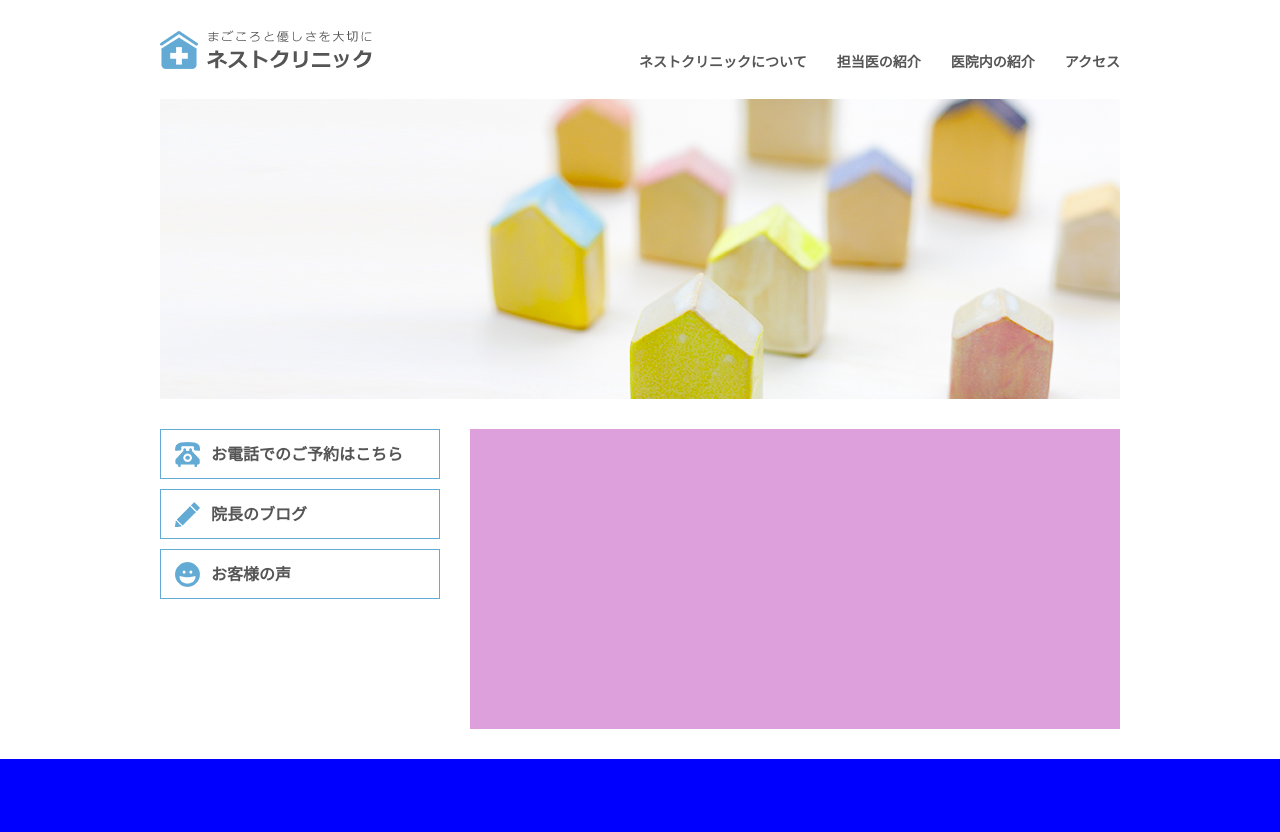
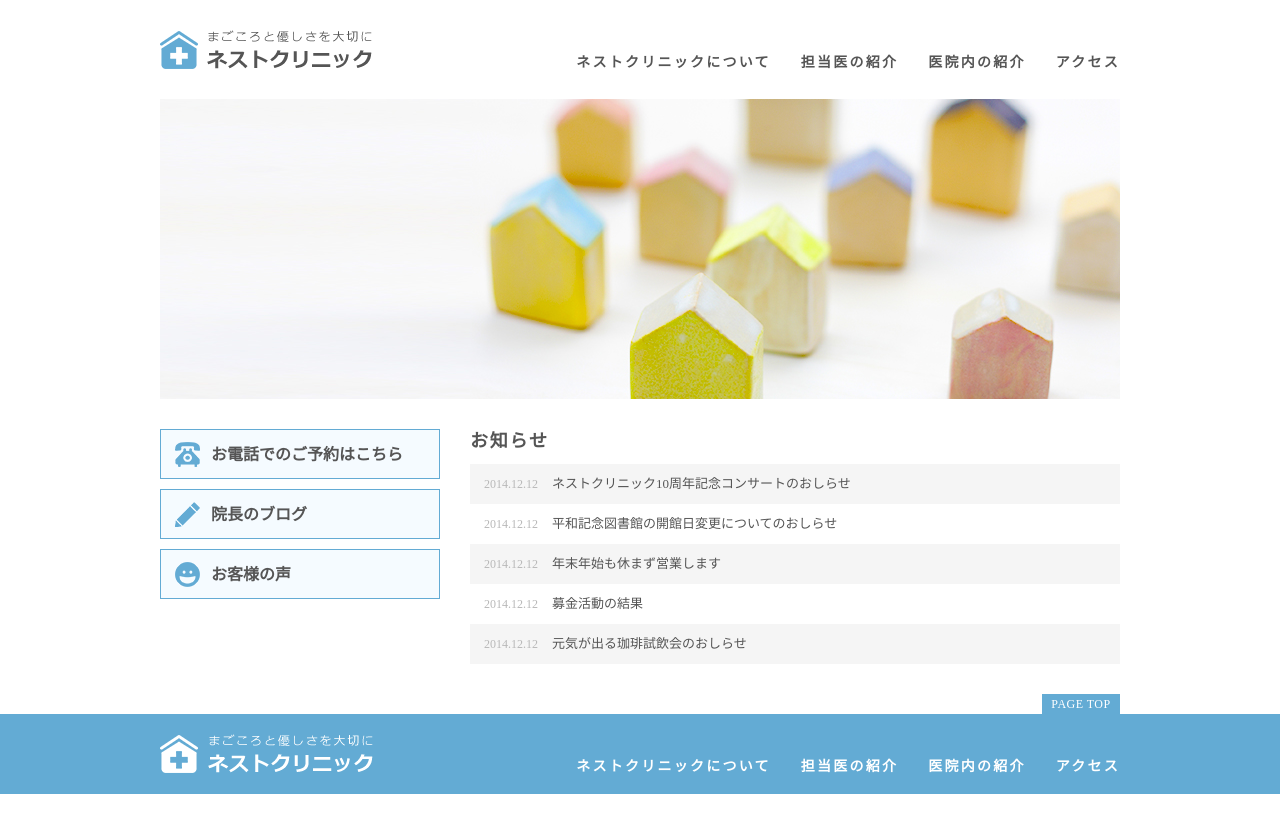
Before and after one commit to nyaming/udemy_clinic, a plain HTML site: page index.html in a window 1280 px wide. After the commit the page ends 800 px from the top, so only its background shows below. Drawn offline with Linux system fonts and the light colour scheme.

Commit message:
Add files via upload

```diff
--- a/index.html
+++ b/index.html
@@ -45,39 +45,75 @@
 					<ul>
 						<li class="tel">
 							<a href="#">
-								<!-- <img src="images/icon_tel.png" alt="電話"> -->
 								お電話でのご予約はこちら
 							</a>
 						</li>
 						<li class="blog">
 							<a href="#">
-								<!-- <img src="images/icon_blog.png" alt="電話"> -->
 								院長のブログ
 							</a>
 						</li>
 						<li class="voice">
 							<a href="#">
-								<!-- <img src="images/icon_voice.png" alt="電話"> -->
 								お客様の声
 							</a>
 						</li>
 					</ul>
-
-
 				</div>
 				<!-- left ここまで -->
 				<!-- right ここから -->
 				<div class="right">
-
+					<h2>お知らせ</h2>
+					<ul>
+						<li><a href="#">
+							<time datetime="2014-12-12">2014.12.12</time>
+							<p>ネストクリニック10周年記念コンサートのおしらせ</p>
+						</a></li>
+						<li><a href="#">
+							<time datetime="2014-12-12">2014.12.12</time>
+							<p>平和記念図書館の開館日変更についてのおしらせ</p>
+						</a></li>
+						<li><a href="#">
+							<time datetime="2014-12-12">2014.12.12</time>
+							<p>年末年始も休まず営業します</p>
+						</a></li>
+						<li><a href="#">
+							<time datetime="2014-12-12">2014.12.12</time>
+							<p>募金活動の結果</p>
+						</a></li>
+						<li><a href="#">
+							<time datetime="2014-12-12">2014.12.12</time>
+							<p>元気が出る珈琲試飲会のおしらせ</p>
+						</a></li>
+					</ul>
 				</div>
 				<!-- right ここまで -->
 				<div class="clearfix"></div>
-
+				<p class="pagetop"><a href="#">PAGE TOP</a></p>
+				<div class="clearfix"></div>
 	</div>
 	<!-- wrapper ここまで -->
 
 	<!-- footer ここから -->
 	<footer class="footer">
+		<div class="wrapper">
+
+			<p class="logo">
+				<img src="images/logo_footer.png" alt="まごころと優しさを大切に　ネストクリニック">
+			</p>
+
+			<ul>
+				<li><a href="#">ネストクリニックについて</a></li>
+				<li><a href="#">担当医の紹介</a></li>
+				<li><a href="#">医院内の紹介</a></li>
+				<li><a href="#">アクセス</a></li>
+				<div class="clearfix"></div>
+			</ul>
+
+			<div class="clearfix"></div>
+
+		</div>
+
 
 	</footer>
 	<!-- footer ここまで -->
--- a/style.css
+++ b/style.css
@@ -51,7 +51,6 @@ a:focus {outline:none;}
 }
 
 
-
 /* ========================================
 	全体設計
 ========================================= */
@@ -73,6 +72,15 @@ a:link, a:hover, a:active, a:visited {
 	text-decoration: none;
 }
 
+a {
+	transition: opacity 0.15s;
+}
+
+a:hover {
+	opacity: 0.7;
+}
+
+
 /* ========================================
 	ラッパー
 ========================================= */
@@ -91,28 +99,29 @@ a:link, a:hover, a:active, a:visited {
 	height: 99px;
 }
 
-.logo {
+.header .logo {
 	width: 213px;
 	height: 39px;
 	float: left;
 	margin-top: 30px;
 }
 
-nav {
+.header nav {
 	float: right;
 	margin-top: 56px;
 }
 
-nav ul li {
+.header nav ul li {
 	float: left;
 	margin-left: 30px;
 }
 
-nav ul li a {
+.header nav ul li a {
 	text-decoration: none;
 	color: #555;
 	font-weight: bold;
 	font-size: 14px;
+	letter-spacing: 0.16em;
 }
 
 
@@ -137,11 +146,21 @@ nav ul li a {
 	margin-right: 30px;
 }
 
+.tel a {
+	background: url("images/icon_tel.png") no-repeat 14px center;
+}
+.blog a {
+	background: url("images/icon_blog.png") no-repeat 14px center;
+}
+.voice a {
+	background: url("images/icon_voice.png") no-repeat 14px center;
+}
+
 .left a {
 	display: block;
 	width: 280px;
 	height: 50px;
-	background-color: #F5FBFF;
+	background-color: #f5fbff;
 	margin-bottom: 10px;
 	border: 1px solid #63abd4;
 	font-size: 16px;
@@ -151,24 +170,13 @@ nav ul li a {
 	padding-left: 50px;
 }
 
-.tel a {
-		background: url("images/icon_tel.png") no-repeat 14px center;
-}
-.blog a {
-		background: url("images/icon_blog.png") no-repeat 14px center;
-}
-.voice a {
-		background: url("images/icon_voice.png") no-repeat 14px center;
-}
-
 
 /* ========================================
 	ライト
 ========================================= */
 .right {
 	width: 650px;
-	height: 300px;
-	background-color: plum;
+	height: auto;
 	float: left;
 }
 
@@ -176,13 +184,98 @@ nav ul li a {
 	clear: both;
 }
 
+.right h2 {
+	font-size: 18px;
+	font-weight: bold;
+	letter-spacing: 0.1em;
+	line-height: 1.4;
+	margin-bottom: 10px;
+}
+
+.right ul {
+	font-size: 0;
+}
+
+.right ul li a {
+	display: block;
+	padding: 0 14px;
+}
+
+.right ul li:nth-of-type(odd) a {
+	background-color: #f5f5f5;
+}
+.right ul li:nth-of-type(even) a {
+	background-color: #fff;
+}
+
+.right time {
+	font-size: 12px;
+	color: #b8b8b8;
+	line-height: 40px;
+	padding-right: 14px;
+}
+
+.right p {
+	display: inline-block;
+	font-size: 13px;
+	color: #555;
+	line-height: 40px;
+}
+
+
+/* ========================================
+	ページトップ
+========================================= */
+.pagetop {
+	display: inline-block;
+	width: 78px;
+	height: 20px;
+	margin-top: 30px;
+	float: right;
+}
+.pagetop a {
+	display: block;
+	color: #fff;
+	font-size: 12px;
+	letter-spacing: 0.04em;
+	text-align: center;
+	line-height: 20px;
+	background-color: #63abd4;
+}
+.pagetop a:hover {
+	opacity: inherit;
+}
 
 /* ========================================
 	フッター
 ========================================= */
 .footer {
 	width: 100%;
-	height: 79px;
-	background: blue;
-	margin-top: 30px;
+	height: auto;
+	background-color: #63abd4;
+	padding: 20px 0;
 }
+
+.footer .logo {
+	width: 213px;
+	height: 39px;
+	float: left;
+}
+
+.footer ul {
+	float: right;
+	margin-top: 26px;
+}
+
+.footer ul li {
+	float: left;
+	margin-left: 30px;
+}
+
+.footer ul li a {
+	text-decoration: none;
+	color: #fff;
+	font-weight: bold;
+	font-size: 14px;
+	letter-spacing: 0.16em;
+}
```
